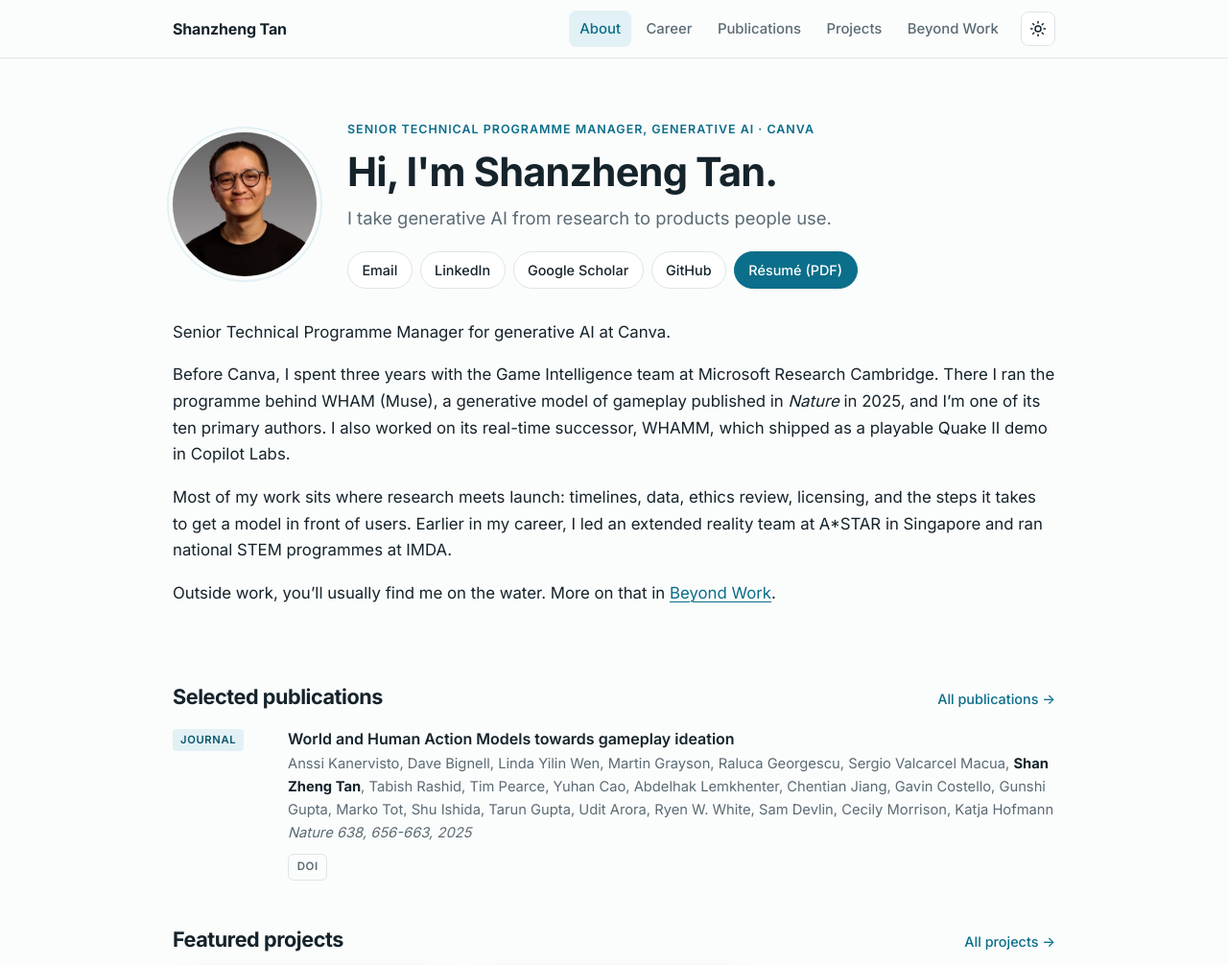
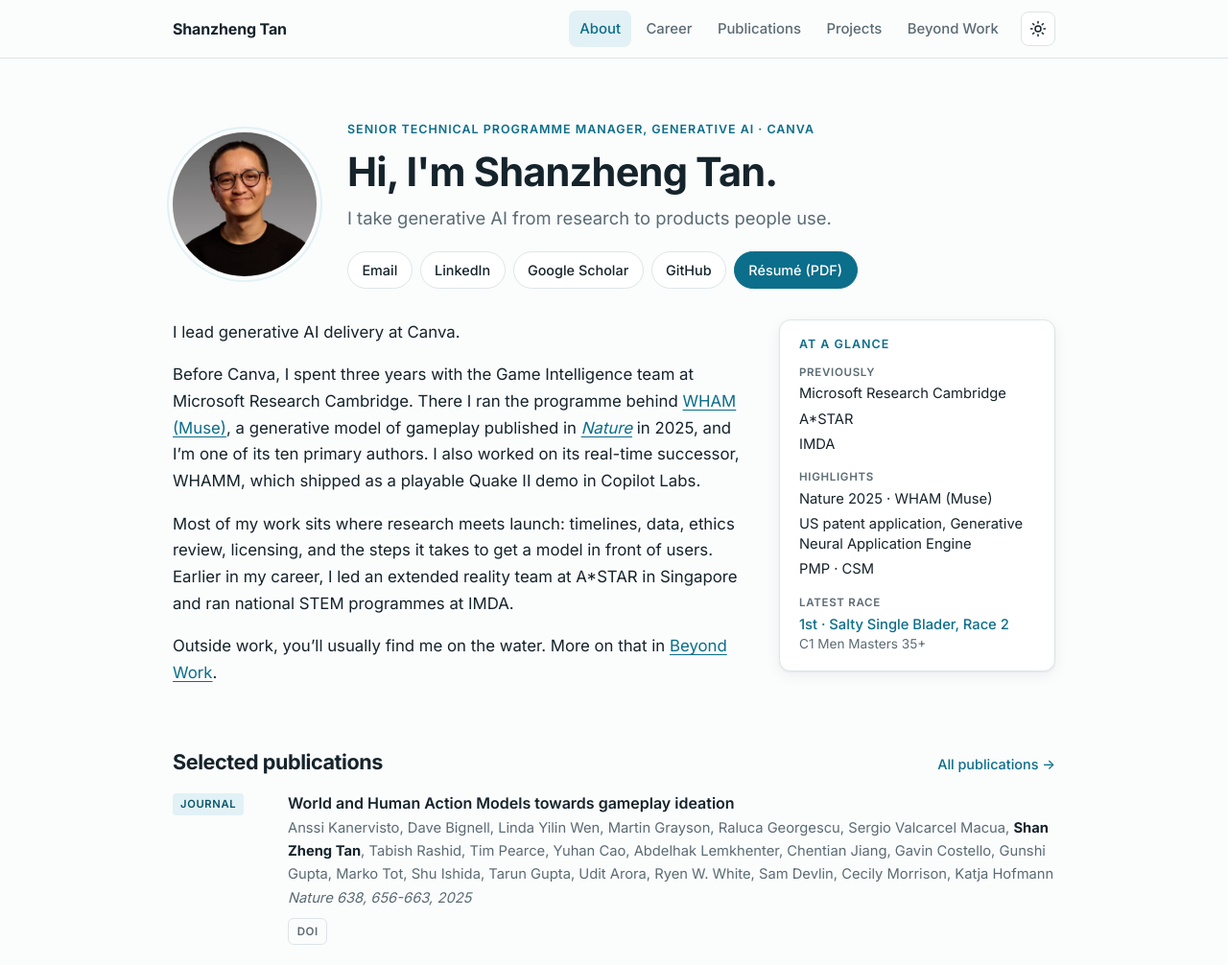
Before and after one commit to shanzheng-tan/shanzheng-tan.github.io, a Jekyll site: the page built from index.md, in a window 1280 px wide and 1400 px high, cut to the strip 0-1006 px from the top of the window. Shown: the whole strip at 96% size. Built offline with Jekyll 4.4.1, drawn with Linux system fonts in a browser that asks for light colours.

Commit message:
overhaul about page

```diff
--- a/_data/career.yml
+++ b/_data/career.yml
@@ -2,6 +2,7 @@
 #
 #   type: work | education
 #   end:  leave as "Present" for your current role
+#   short: optional shorter organisation name for the home page card
 #
 # Source: assets/files/Resume_Shanzheng_Tan.pdf
 
@@ -63,6 +64,7 @@
 - type: work
   role: Executive
   org: Infocomm Media Development Authority (IMDA)
+  short: IMDA # used in the home page "At a glance" card
   location: Singapore
   start: Dec 2017
   end: Jul 2019
--- a/_data/profile.yml
+++ b/_data/profile.yml
@@ -12,6 +12,13 @@
 photo: /assets/img/profile.jpg # square works best
 resume_pdf: /assets/files/Resume_Shanzheng_Tan.pdf
 
+# Short highlights for the "At a glance" card beside the bio on the home page.
+# "Now", "Previously" and "Latest race" fill in automatically from career.yml and races.yml.
+highlights:
+  - Nature 2025 · WHAM (Muse)
+  - US patent application, Generative Neural Application Engine
+  - PMP · CSM
+
 links:
   - label: Email
     url: mailto:shan.hello@outlook.com
--- a/_layouts/home.html
+++ b/_layouts/home.html
@@ -25,9 +25,48 @@
   </div>
 </section>
 
-<section class="prose about">
-  {{ content }}
-</section>
+<div class="about-grid">
+  <section class="prose about">
+    {{ content }}
+  </section>
+
+  {% comment %} Earlier employers (current one skipped), using `short` names where set {% endcomment %}
+  {% assign work = site.data.career | where: "type", "work" %}
+  {% assign current = work | first %}
+  {% assign seen = current.org | append: "|" %}
+  {% capture previously %}{% for item in work offset: 1 %}{% assign name = item.short | default: item.org %}{% unless seen contains name %}{% assign seen = seen | append: name | append: "|" %}<li>{{ name }}</li>{% endunless %}{% endfor %}{% endcapture %}
+  {% assign latest = site.data.races | sort: "date" | reverse | first %}
+  <aside class="glance">
+    <h2>At a glance</h2>
+    <dl>
+      {% if previously != "" %}
+      <div>
+        <dt>Previously</dt>
+        <dd><ul>{{ previously }}</ul></dd>
+      </div>
+      {% endif %}
+      {% if profile.highlights %}
+      <div>
+        <dt>Highlights</dt>
+        <dd><ul>{% for h in profile.highlights %}<li>{{ h }}</li>{% endfor %}</ul></dd>
+      </div>
+      {% endif %}
+      {% if latest %}
+      {% assign mod100 = latest.position | modulo: 100 %}
+      {% assign mod10 = latest.position | modulo: 10 %}
+      {% if mod100 >= 11 and mod100 <= 13 %}{% assign suffix = "th" %}
+      {% elsif mod10 == 1 %}{% assign suffix = "st" %}
+      {% elsif mod10 == 2 %}{% assign suffix = "nd" %}
+      {% elsif mod10 == 3 %}{% assign suffix = "rd" %}
+      {% else %}{% assign suffix = "th" %}{% endif %}
+      <div>
+        <dt>Latest race</dt>
+        <dd><a href="{{ '/beyond-work/#racing' | relative_url }}">{% if latest.position %}{{ latest.position }}{{ suffix }} · {% endif %}{{ latest.event }}</a><span class="muted block">{{ latest.class }}</span></dd>
+      </div>
+      {% endif %}
+    </dl>
+  </aside>
+</div>
 
 <section class="home-section">
   <div class="section-head">
--- a/assets/css/main.css
+++ b/assets/css/main.css
@@ -295,6 +295,19 @@
 .prose { max-width: 68ch; font-size: 1.05rem; }
 .about { max-width: none; padding-bottom: 1rem; }
 
+.about-grid { display: grid; grid-template-columns: minmax(0, 1fr) 18rem; gap: 2.5rem; align-items: start; }
+.about-grid .about { padding-bottom: 0; }
+.glance dl { margin: 0; display: grid; gap: 0.9rem; }
+.glance dt { font-size: 0.72rem; font-weight: 600; letter-spacing: 0.06em; text-transform: uppercase; color: var(--text-muted); }
+.glance dd { margin: 0.15rem 0 0; font-size: 0.92rem; line-height: 1.45; }
+.glance ul { list-style: none; padding: 0; margin: 0; display: grid; gap: 0.3rem; }
+.glance a { text-decoration: none; font-weight: 500; }
+.glance .block { font-size: 0.85rem; }
+
+@media (max-width: 900px) {
+  .about-grid { grid-template-columns: 1fr; gap: 1.5rem; }
+}
+
 .home-section { margin-top: 3rem; }
 .section-head { display: flex; justify-content: space-between; align-items: baseline; gap: 1rem; margin-bottom: 1rem; }
 .section-head h2 { margin: 0; }
@@ -381,14 +394,14 @@
 .career-layout { display: grid; grid-template-columns: minmax(0, 1fr) 15rem; gap: 2.5rem; align-items: start; }
 .career-aside { position: sticky; top: 80px; display: flex; flex-direction: column; gap: 1.25rem; }
 .career-aside .pill { text-align: center; }
-.certs {
+.certs, .glance {
   background: var(--surface);
   border: 1px solid var(--border);
   border-radius: var(--radius);
   padding: 1.1rem 1.25rem;
   box-shadow: var(--shadow);
 }
-.certs h2 {
+.certs h2, .glance h2 {
   font-size: 0.78rem;
   font-weight: 600;
   letter-spacing: 0.08em;
--- a/index.md
+++ b/index.md
@@ -5,10 +5,10 @@
 
 <!-- Your bio, written in Markdown. Two or three short paragraphs works best. -->
 
-Senior Technical Programme Manager for generative AI at Canva.
+I lead generative AI delivery at Canva.
 
 Before Canva, I spent three years with the Game Intelligence team at Microsoft Research Cambridge.
-There I ran the programme behind WHAM (Muse), a generative model of gameplay published in *Nature* in 2025,
+There I ran the programme behind [WHAM (Muse)](/projects/), a generative model of gameplay published in [*Nature*](/publications/) in 2025,
 and I'm one of its ten primary authors. I also worked on its real-time successor, WHAMM, which shipped
 as a playable Quake II demo in Copilot Labs.
 
```
